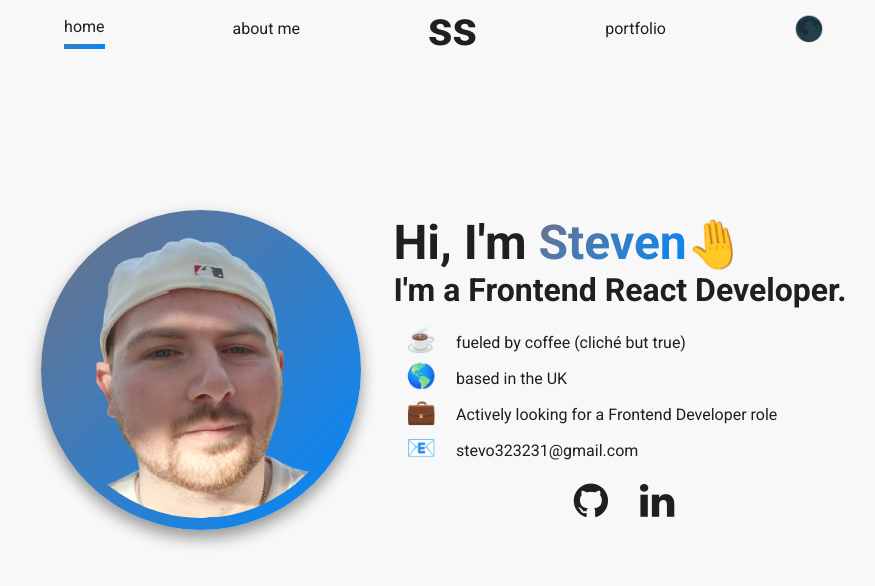
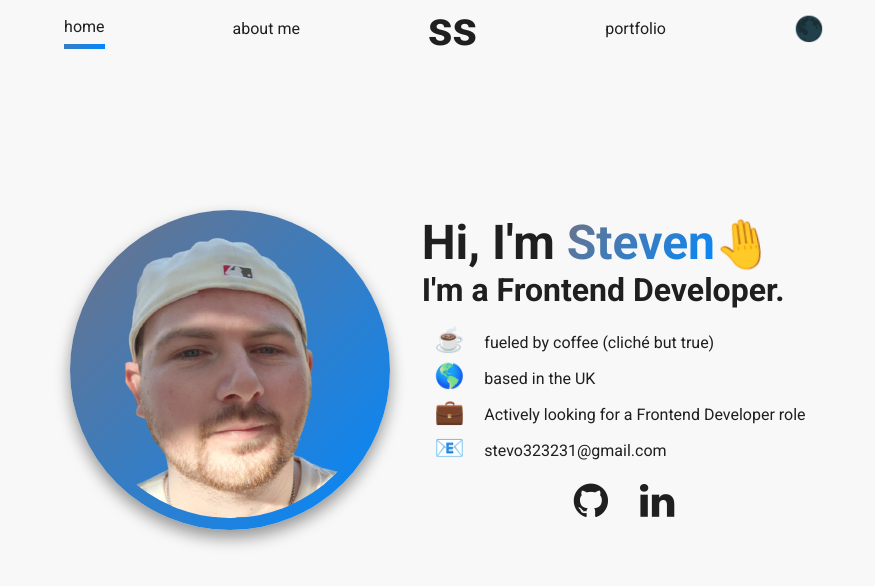
Before and after one commit to steven32323/react-portfolio, a React (Create React App) app: page / in a window 1280 px wide. Shown: the top 586 px of the page, without its empty margins (196-1071 px from the left). Built offline with nearby package versions, Linux system fonts and the light colour scheme; the HTML template or start-up script is replaced by a standard one.

Commit message:
Added some info

```diff
--- a/src/info/Info.js
+++ b/src/info/Info.js
@@ -25,7 +25,7 @@ export const info = {
   firstName: "Steven",
   lastName: "Smith",
   initials: "ss", // the example uses first and last, but feel free to use three or more if you like.
-  position: "a Frontend React Developer",
+  position: "a Frontend Developer",
   selfPortrait: self, // don't change this unless you want to name your self-portrait in the "img" folder something else!
   gradient: `-webkit-linear-gradient(135deg, ${colors})`, // don't change this either
   baseColor: colors[0],
@@ -87,8 +87,18 @@ export const info = {
       "bootstrap",
       "html5",
       "css3",
+      "ChatGPT",
     ],
-    exposedTo: ["C", "python", "Linux"],
+    exposedTo: [
+      "C",
+      "python",
+      "Linux",
+      "SQL",
+      "Sass",
+      "Node.js",
+      "webpack",
+      "Vite",
+    ],
   },
   hobbies: [
     {
```
